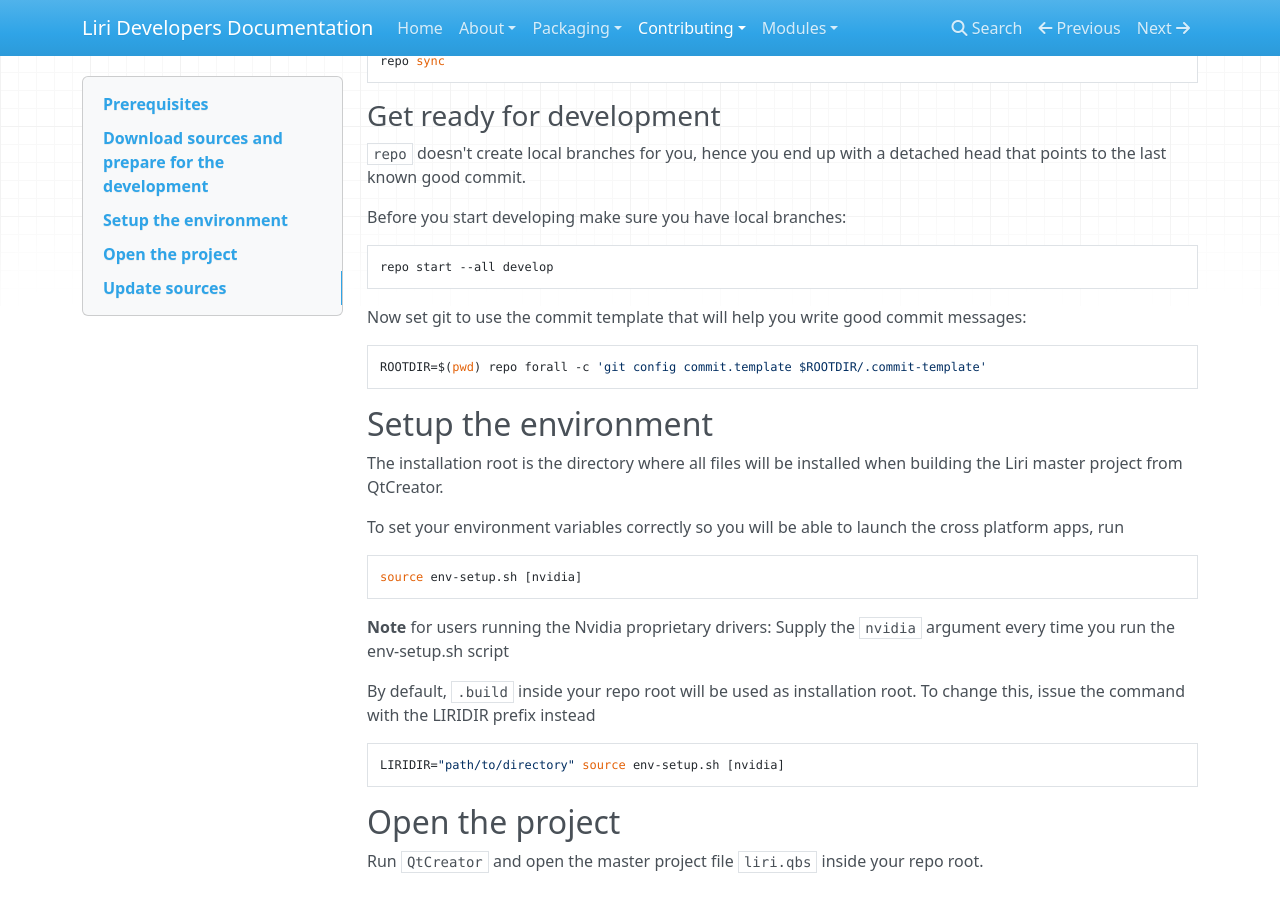
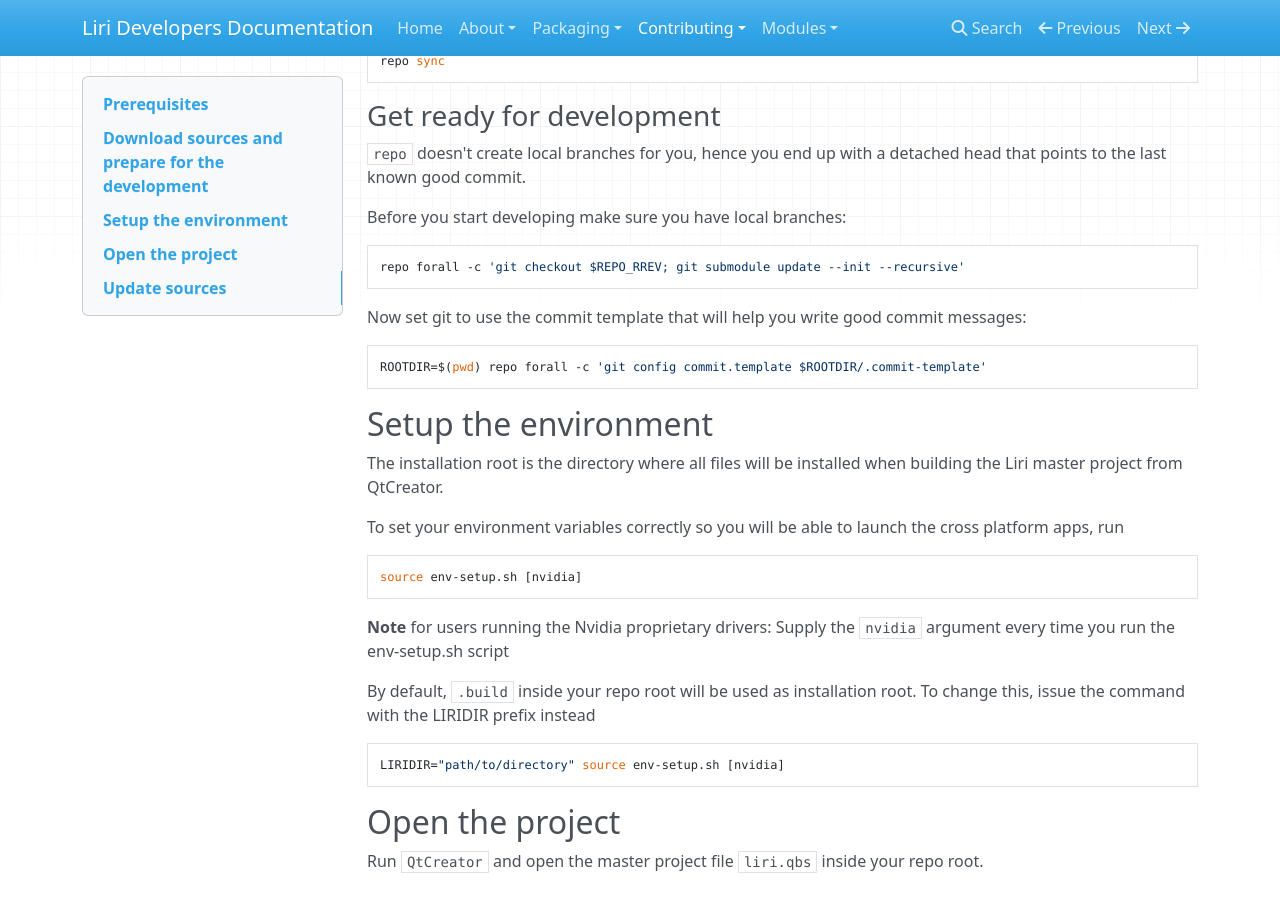
Before and after one commit to lirios/docs, an MkDocs documentation site: the page built from docs/contributing/contributor-guide/index.md, in a window 1280 px wide and 900 px high, scrolled down 1253 px. Built offline with MkDocs 1.6.1, drawn with Linux system fonts in a browser that asks for light colours; nearby versions of some CDN libraries; old or Windows-style settings are respelled for this version of MkDocs.

Commit message:
Fix repo command
We don't want to create a new branch that already exist,
all we need to do is to checkout the right branch.

````diff
--- a/docs/contributing/contributor-guide/index.md
+++ b/docs/contributing/contributor-guide/index.md
@@ -76,7 +76,7 @@
 Before you start developing make sure you have local branches:
 
 ```sh
-repo start --all develop
+repo forall -c 'git checkout $REPO_RREV; git submodule update --init --recursive'
 ```
 
 Now set git to use the commit template that will help you write
````
